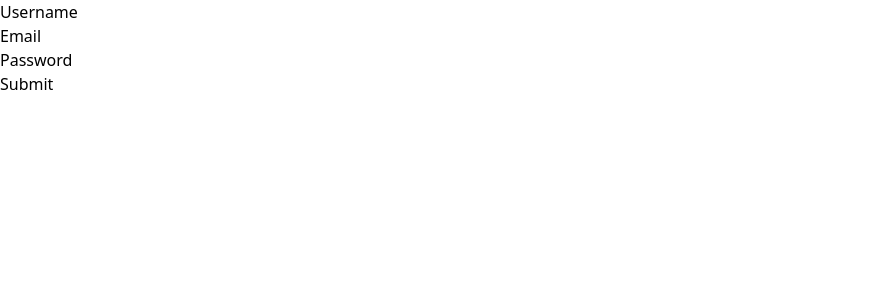
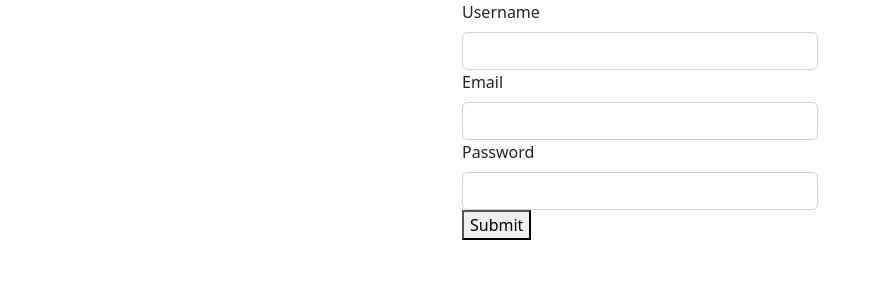
Before and after one commit to casey-cochran/chat-app, a React (Create React App) app in the folder frontend/: page /signup in a window 1280 px wide. Shown: the top 300 px of the page, without its empty margins (0-880 px from the left). Built offline with nearby package versions, Linux system fonts and the light colour scheme; no server answers.

Commit message:
testing reactstrap as alternative to tailwnid

```diff
--- a/frontend/package.json
+++ b/frontend/package.json
@@ -8,6 +8,7 @@
     "@testing-library/react": "^13.3.0",
     "@testing-library/user-event": "^14.4.3",
     "autoprefixer": "^10.4.8",
+    "bootstrap": "^5.2.0",
     "js-cookie": "^3.0.1",
     "postcss": "^8.4.16",
     "react": "^18.2.0",
@@ -16,6 +17,7 @@
     "react-router": "^6.3.0",
     "react-router-dom": "^6.3.0",
     "react-scripts": "5.0.1",
+    "reactstrap": "^9.1.4",
     "redux-logger": "^3.0.6",
     "socket.io-client": "^4.5.1",
     "tailwindcss": "^3.1.8",
--- a/frontend/src/components/Signup/Signup.js
+++ b/frontend/src/components/Signup/Signup.js
@@ -1,5 +1,6 @@
 import { useEffect, useState } from "react";
 import { csrfFetch } from "../../store/csrf";
+import { Form, FormGroup, Label, Input, Container, Col, Row } from "reactstrap";
 
 const Signup = () => {
   const [username, setUserName] = useState("");
@@ -26,25 +27,35 @@ const Signup = () => {
   };
 
   return (
-    <div>
-      <form onSubmit={handleSubmit}>
+    <div >
+      <Container>
+        <Row>
+        <Col></Col>
+        <Col>
+      <Form className=".col-6 .col-sm-4"  onSubmit={handleSubmit}>
+        <FormGroup>
         <div>
-          <label>Username</label>
-          <input type="text" onChange={(e) => setUserName(e.target.value)} />
+          <Label>Username</Label>
+          <Input type="text" onChange={(e) => setUserName(e.target.value)} />
         </div>
         <div>
-          <label>Email</label>
-          <input type="text" onChange={(e) => setEmail(e.target.value)} />
+          <Label>Email</Label>
+          <Input type="text" onChange={(e) => setEmail(e.target.value)} />
         </div>
         <div>
-          <label>Password</label>
-          <input
+          <Label>Password</Label>
+          <Input
             type="password"
             onChange={(e) => setPassword(e.target.value)}
           />
         </div>
         <button>Submit</button>
-      </form>
+        </FormGroup>
+      </Form>
+      </Col>
+      <Col></Col>
+      </Row>
+      </Container>
     </div>
   );
 };
--- a/frontend/src/index.css
+++ b/frontend/src/index.css
@@ -1,5 +1,5 @@
-@tailwind base;
+/* @tailwind base;
 
 @tailwind components;
 
-@tailwind utilities;
+@tailwind utilities; */
--- a/frontend/src/index.js
+++ b/frontend/src/index.js
@@ -4,6 +4,7 @@ import { Provider } from 'react-redux';
 import { store } from './store/store';
 import App from './App';
 import reportWebVitals from './reportWebVitals';
+import 'bootstrap/dist/css/bootstrap.min.css';
 import './index.css';
 import {BrowserRouter} from 'react-router-dom';
 import { restoreCSRF, csrfFetch } from './store/csrf';
```
Also changed, not shown: 1 other file (tests, documents, lock files or other folders).
